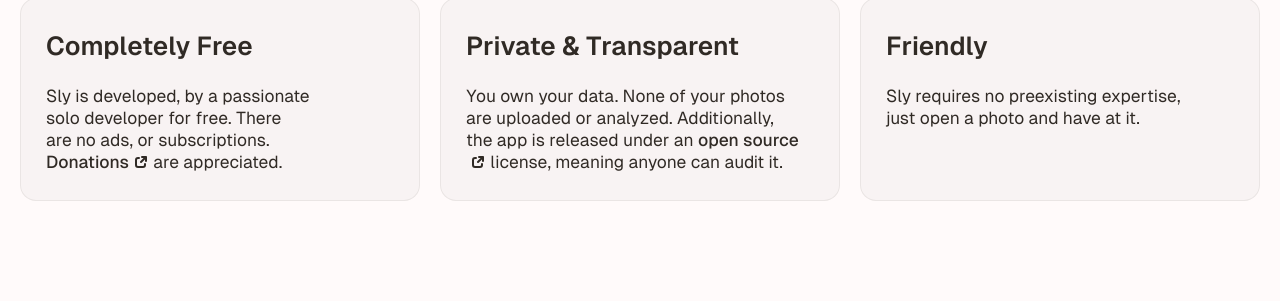
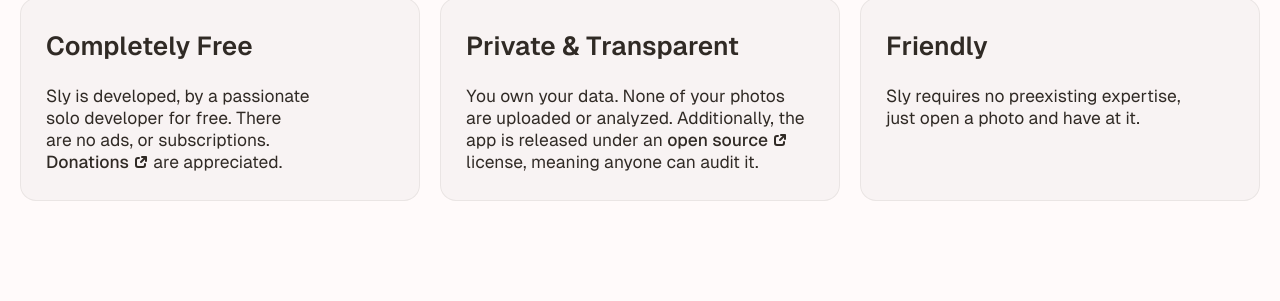
Before and after one commit to kra-mo/kramo.page, a Jekyll site: the page sly/index.html, which Jekyll copies as it is, in a window 1280 px wide. Shown: the part 1044-1345 px from the top of the page. Built offline with Jekyll 4.4.1, drawn with Linux system fonts in a browser that asks for light colours; grey boxes are pictures that could not be loaded.

Commit message:
Don't wrap external link assets

```diff
--- a/sly/index.html
+++ b/sly/index.html
@@ -54,9 +54,7 @@
                     <p>
                         You own your data. None of your photos are uploaded or
                         analyzed. Additionally, the app is released under an
-                        <a href="https://github.com/kra-mo/sly"
-                            >open&nbsp;source</a
-                        >
+                        <a href="https://github.com/kra-mo/sly">open source</a>
                         license, meaning anyone can audit it.
                     </p>
                 </div>
--- a/sly/sly.css
+++ b/sly/sly.css
@@ -26,8 +26,11 @@ a:hover {
     color: var(--accent);
 }
 
+a[href^="http"] {
+    white-space: nowrap;
+}
+
 a[href^="http"]:after {
-    display: inline-block;
     margin: 0 2px 0 6px;
     content: url("/images/extlink-d.svg");
 }
```
